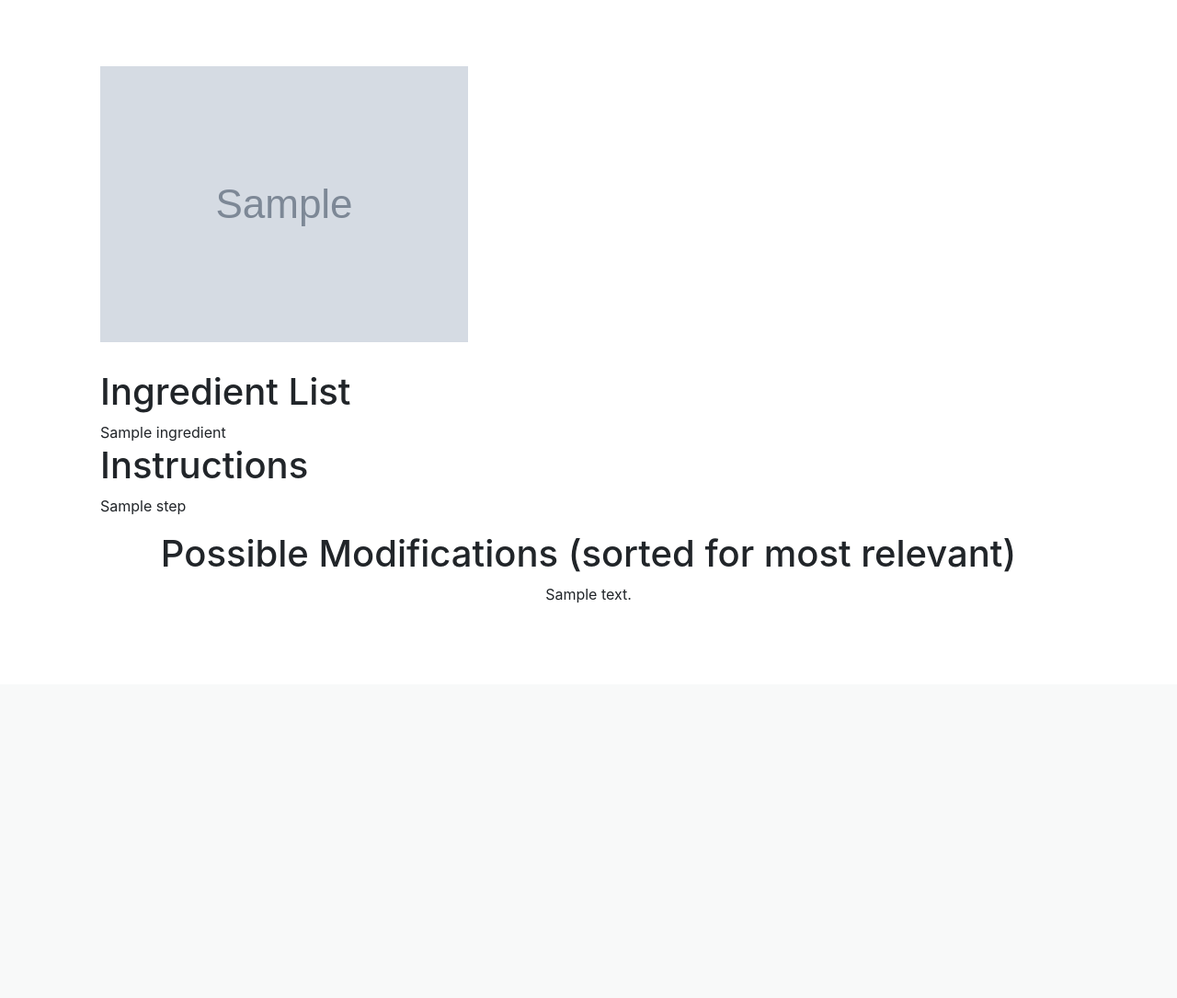
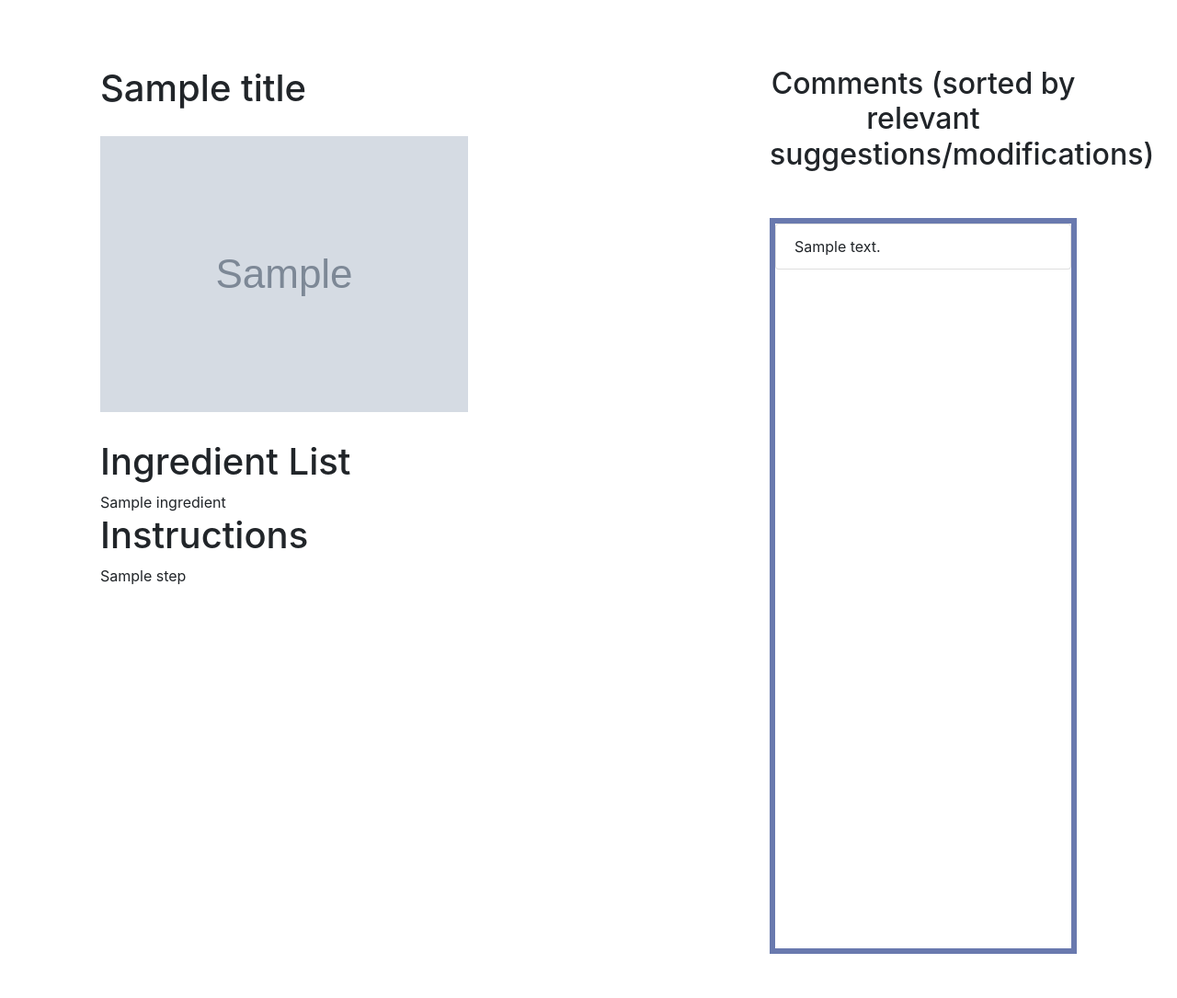
Before and after one commit to zakiali/recipease, a Flask app: template app/templates/recipe.html in a window 1280 px wide. Shown: the part 56-1141 px from the top of the page at 92% size. Before the commit the page ends 711 px from the top, so only its background shows below. Run offline with Flask 2, Linux system fonts and the light colour scheme; the template is opened without the code that fills it: most values are stand-ins (such as "Sample title", 1, 10 or a date in 2020); grey boxes marked "Sample" are stand-in pictures; some libraries are stand-ins or nearby versions.

Commit message:
updated html
and fix up highlighting function

```diff
--- a/app/static/css/starter-template.css
+++ b/app/static/css/starter-template.css
@@ -7,7 +7,7 @@ body {
 }
 
 .imagewrapper {
-    width: 40%;
+    width: 65%;
     padding-bottom: 30px;
 }
 
@@ -18,3 +18,19 @@ body {
 .highlight {
     font-size: 14pt;
 }
+
+.title-header {
+    padding-bottom: 20px;
+}
+
+.sidebar {
+    border: 6px solid rgba(87,105,164,0.89);
+    height: 800px;
+    margin-top: 50px;
+    overflow:auto;
+}
+
+.comment {
+    text-align: left;
+    font-size: 12pt;
+}
--- a/app/templates/recipe.html
+++ b/app/templates/recipe.html
@@ -1,7 +1,12 @@
 {% extends "base.html" %}
 
 {% block content %}
+    <div class="row">
+    <div class="col-8">
     <div class="containter" align="left">
+        <div class="title-header">
+            <h1> {{ title }} </h1>
+        </div>
         <div class="imagewrapper">
             <img class="img-fluid" src={{ image_url }}>
         </div>
@@ -15,9 +20,14 @@
             <p> {{ step | safe }} </p>
         {% endfor %}
     </div>
-
-        <h1> Possible Modifications (sorted for most relevant) </h1>
+    </div>
+    <div class="col-4">
+    <h2> Comments (sorted by relevant suggestions/modifications) </h2>
+    <div class="sidebar">
         {% for comment in sorted_comments %}
-            <p> {{ comment | safe }} </p>
+            <p class="comment list-group-item"> {{ comment | safe }} </p>
         {% endfor %}
+    </div>
+    </div>
+    </div>
 {% endblock %}
--- a/app/views.py
+++ b/app/views.py
@@ -74,6 +74,7 @@ def recipe():
     highlighted_sorted_comments = highlight_foods(sorted_comments)
     return render_template('recipe.html',
                             ingredients=ss.ingredient_list,
+                            title=ss.title,
                             instructions=ss.instructions,
                             sorted_comments=highlighted_sorted_comments,
                             image_url=ss.image_url)
@@ -94,7 +95,7 @@ def highlight_foods(comments):
         [food_corpus.append(f.lower()) for f in npz['arr_0'] if len(f) != 0];
 
     [food_corpus.append(f) for f in ['egg', 'eggs', 'rice', 'pasta', 'quinoa', 'garlic', 'tea', 'oil']];
-    food_corpus_lemmat = [f.lemma_ for f in nlp(' '.join(food_corpus))]
+    food_corpus_lemmat = [f.lemma_ for f in nlp(' '.join(food_corpus)) if f.pos_ != 'PUNC']
     new_comments = []
     for comment in comments:
         new_comment = []
```
